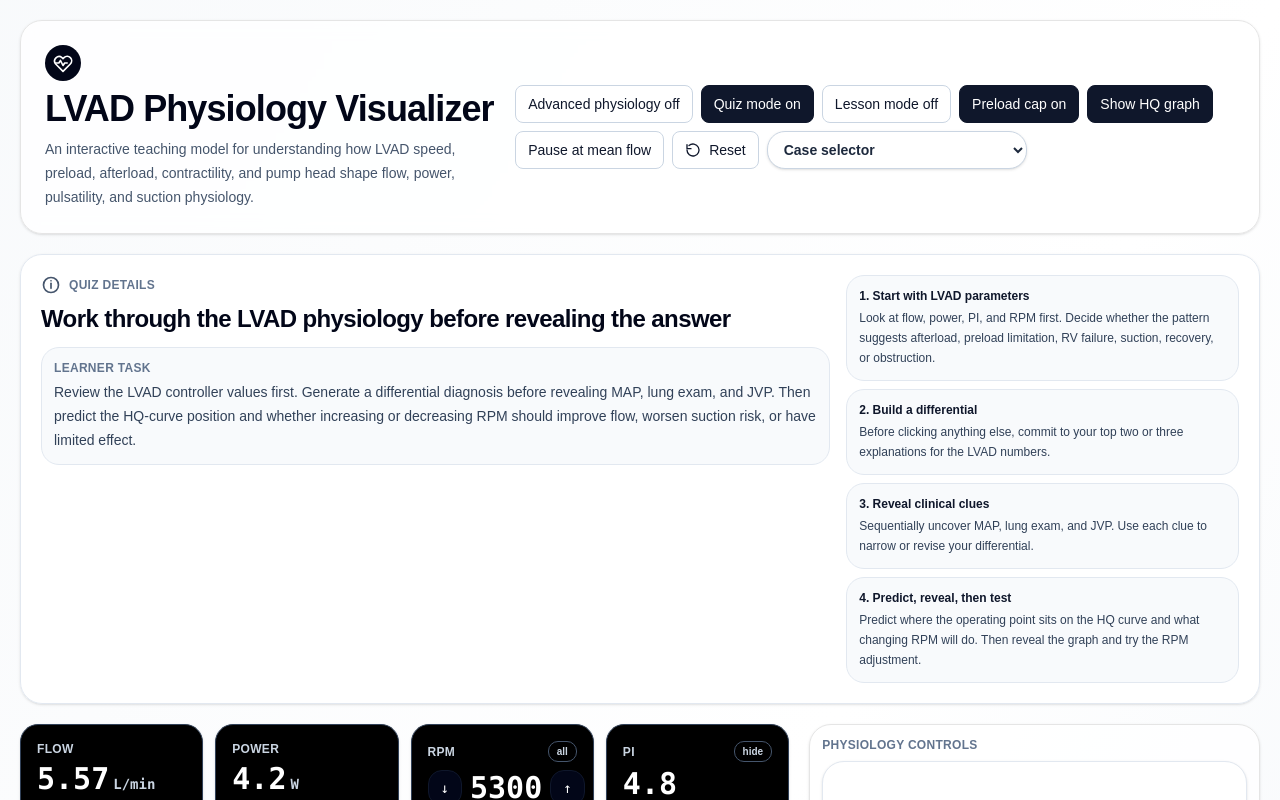
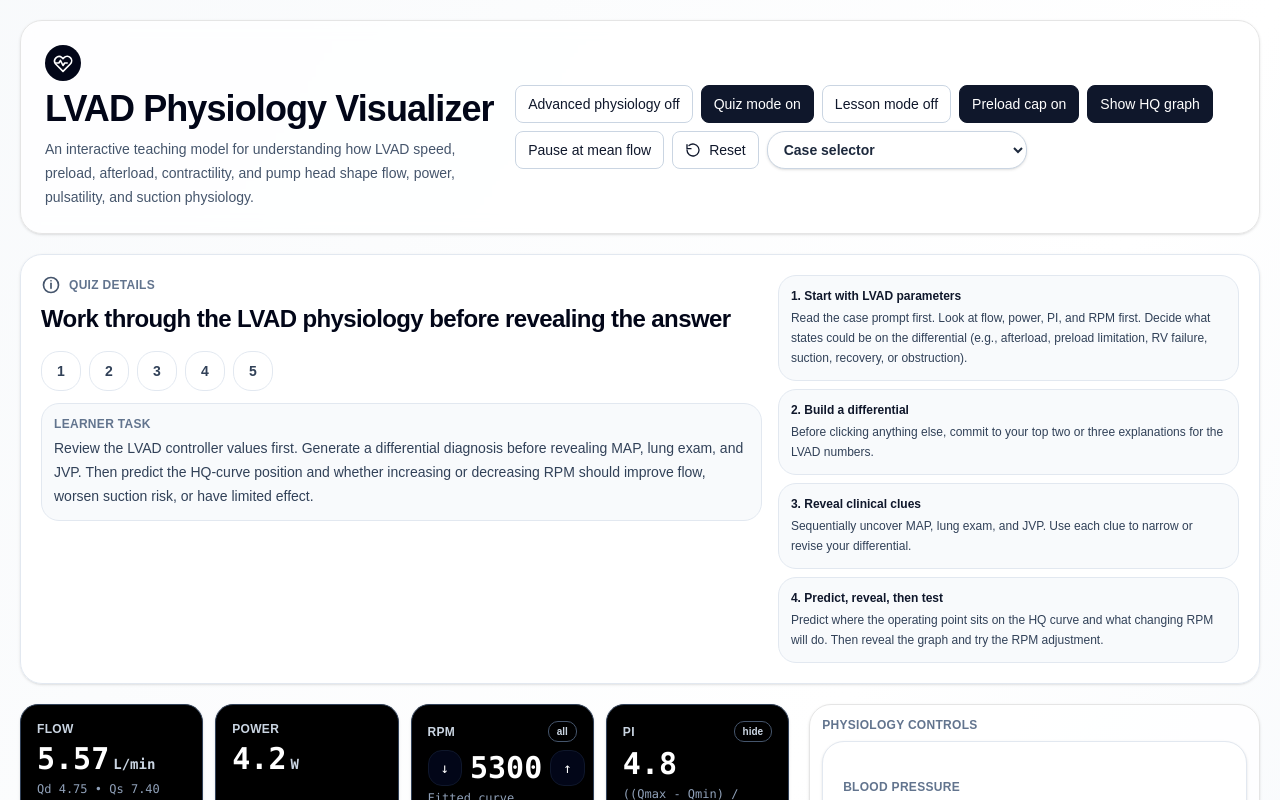
Before and after one commit to rudyunni/lvad-physiology-visualizer, a React (Vite) app: page / in a window 1280 px wide. Both pictures are taken after a click on the button "Quiz mode off". Shown: the top 800 px of the page. Built offline with nearby package versions, Linux system fonts and the light colour scheme.

Commit message:
Update LVAD visualizer

```diff
--- a/src/App.tsx
+++ b/src/App.tsx
@@ -1423,6 +1423,24 @@ const rvRatioFromContractility = (contractility) => clamp(1.25 - 0.023 * contrac
                     <div className="text-xs font-black uppercase tracking-wide text-slate-500">Quiz details</div>
                   </div>
                   <h2 className="text-2xl font-black tracking-tight text-slate-950">Work through the LVAD physiology before revealing the answer</h2>
+                  <div className="mt-4 flex flex-wrap items-center gap-2">
+                {CASE_PRESETS.map((casePreset, index) => (
+                  <button
+                    key={casePreset.id}
+                    type="button"
+                    onClick={() => applyCasePreset(casePreset.id)}
+                    className={`flex h-10 min-w-10 items-center justify-center rounded-2xl border px-3 text-sm font-black transition ${
+                      selectedCaseId === casePreset.id
+                        ? "border-slate-950 bg-slate-950 text-white shadow-sm"
+                        : "border-slate-200 bg-white text-slate-700 hover:border-indigo-200 hover:bg-indigo-50"
+                    }`}
+                    aria-label={`Load quiz case ${index + 1}: ${casePreset.label}`}
+                    title={casePreset.label}
+                  >
+                    {index + 1}
+                  </button>
+                ))}
+              </div>
                   {activeCase ? (
                     <div className="mt-3 rounded-2xl border border-slate-200 bg-slate-50 p-3">
                       <div className="text-xs font-bold uppercase tracking-wide text-slate-500">Case prompt</div>
@@ -1441,7 +1459,7 @@ const rvRatioFromContractility = (contractility) => clamp(1.25 - 0.023 * contrac
                 <div className="grid min-w-[280px] gap-2 text-xs text-slate-700 sm:grid-cols-2 lg:grid-cols-1">
                   <div className="rounded-2xl border border-slate-200 bg-slate-50 p-3">
                     <div className="font-bold text-slate-900">1. Start with LVAD parameters</div>
-                    <div className="mt-1 leading-5">Look at flow, power, PI, and RPM first. Decide whether the pattern suggests afterload, preload limitation, RV failure, suction, recovery, or obstruction.</div>
+                    <div className="mt-1 leading-5">Read the case prompt first. Look at flow, power, PI, and RPM first. Decide what states could be on the differential (e.g., afterload, preload limitation, RV failure, suction, recovery, or obstruction).</div>
                   </div>
                   <div className="rounded-2xl border border-slate-200 bg-slate-50 p-3">
                     <div className="font-bold text-slate-900">2. Build a differential</div>
```
